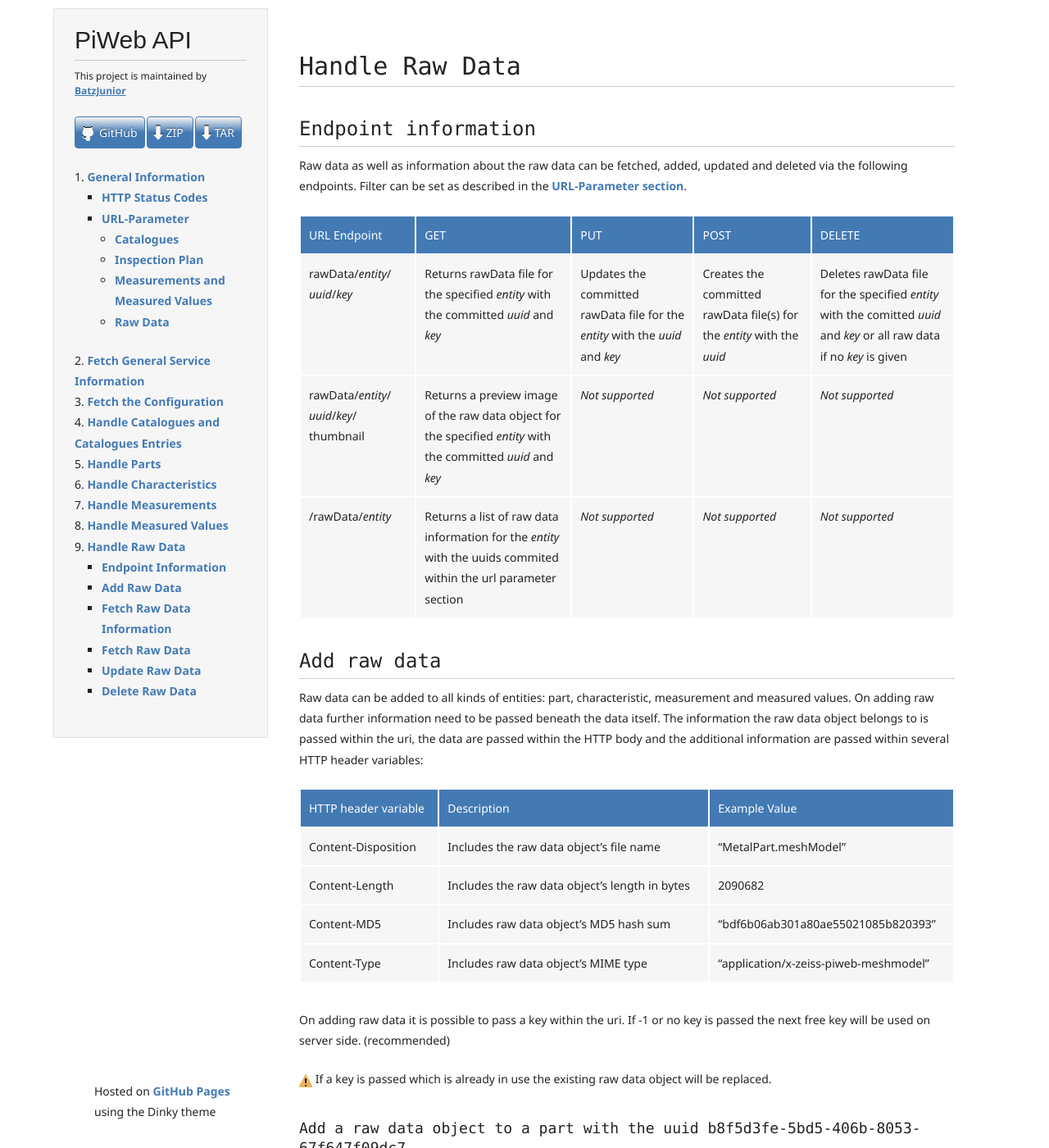
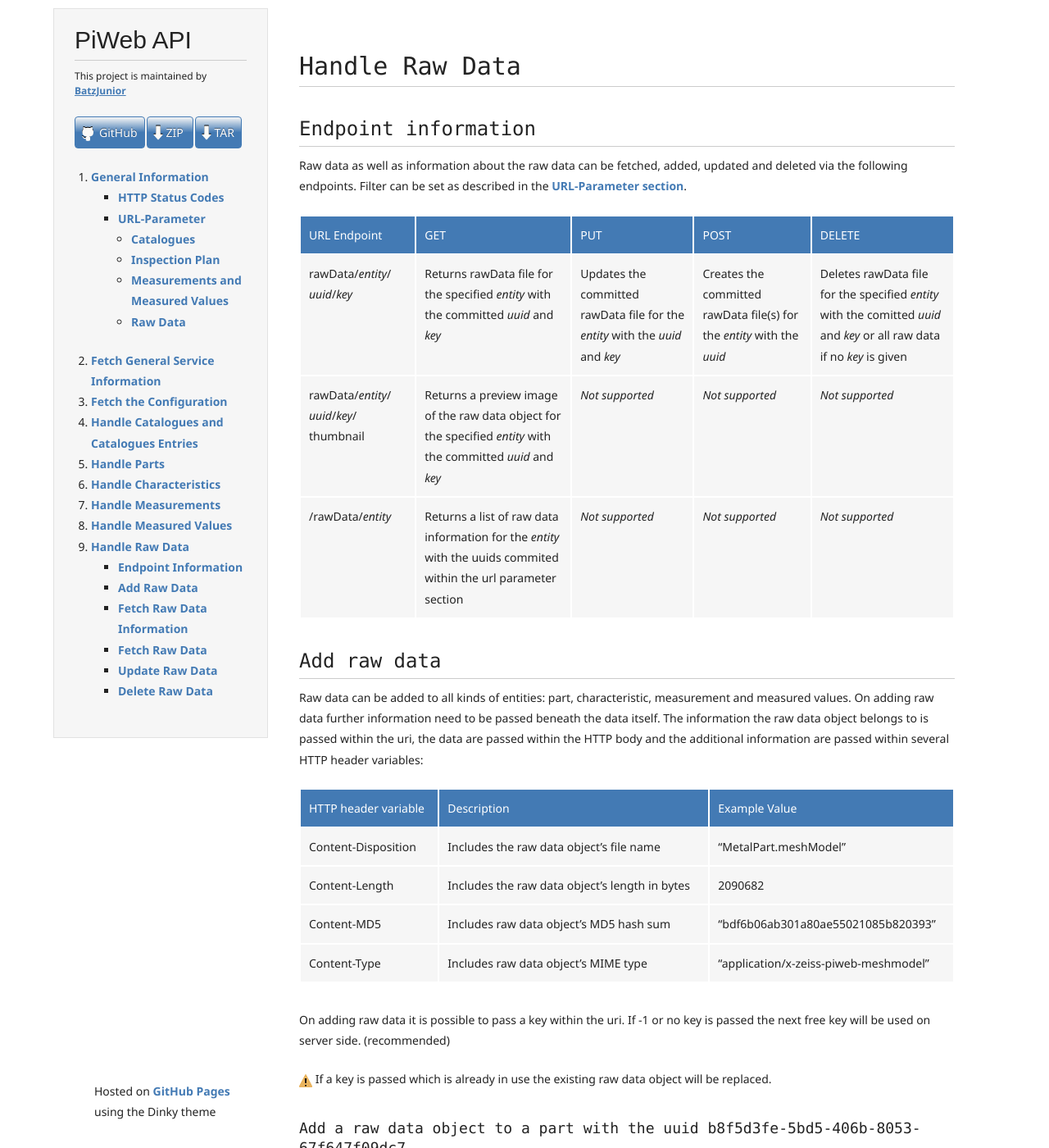
Before and after one commit to BatzJunior/testrepo, a Jekyll site: the page built from Handle-Raw-Data.md, in a window 1280 px wide and 1400 px high. Shown: the whole window at 82% size. Built offline with Jekyll 4.4.1, drawn with Linux system fonts in a browser that asks for light colours.

Commit message:
Update styles.css

```diff
--- a/stylesheets/styles.css
+++ b/stylesheets/styles.css
@@ -97,7 +97,7 @@ ul {
 }
 
 ol {
-  list-style: decimal inside;
+  list-style: decimal;
   padding-left: 20px;
 }
 
@@ -243,10 +243,6 @@ a.name {
 header ul {
   list-style:none;
   padding:0;
-}
-
-header ol{
-	padding:0;
 }
 
 header ul.firstLevel{
```
